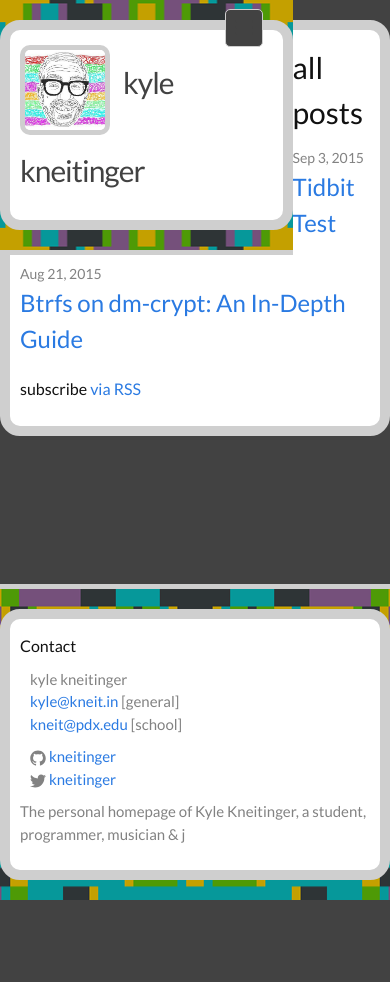
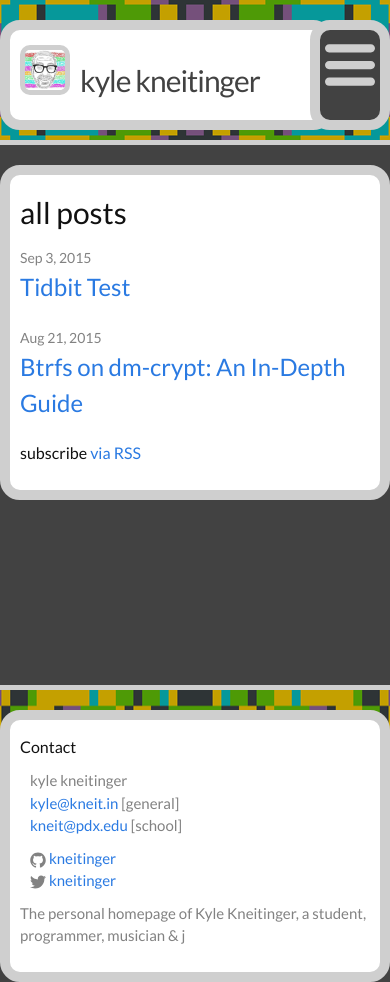
Before and after one commit to kneitinger/kneitinger.github.io, a Jekyll site: the page built from index.html, in a window 390 px wide. Built offline with Jekyll 4.4.1, drawn with Linux system fonts in a browser that asks for light colours; before the commit the page ends 900 px from its top, so only the background shows below that.

Commit message:
mobile fixes

```diff
--- a/_includes/header.html
+++ b/_includes/header.html
@@ -2,7 +2,7 @@
 
   <div class="wrapper">
 
-      <a class="site.icon"><img src="{{ site.baseurl }}/css/specs.jpg" width="80" height="80">
+      <a class="site-icon"><img src="{{ site.baseurl }}/css/specs.jpg" width="80" height="80">
     <a class="site-title" href="{{ site.baseurl }}/">{{ site.title }}</a>
 
     <nav class="site-nav">
--- a/_sass/_layout.scss
+++ b/_sass/_layout.scss
@@ -25,9 +25,15 @@
     position: relative;
 
     @include media-query($on-palm) {
-        min-height: 70px;
-        width: 75%;
-        float: left;
+        .wrapper{
+            img {
+                width: 40px;
+                height: auto;
+            }
+            height: 60px;
+            width: 75%;
+            float: left;
+            }
 
     }
 }
@@ -72,28 +78,29 @@
 
     @include media-query($on-palm) {
         position: absolute;
-        top: 9px;
-        right: 30px;
+        top: $spacing-unit;
+        right: 0px;
+        //right: 30px;
         background-color: $background-color;
-        border: 1px solid $grey-color-light;
-        border-radius: 5px;
+        border: 10px solid $grey-color-light;
+        border-radius: 20px;
         text-align: right;
 
         .menu-icon {
             display: block;
             float: right;
-            width: 36px;
-            height: 26px;
+            width: 60px;
+            height: 80px;
             line-height: 0;
             padding-top: 10px;
             text-align: center;
 
             > svg {
-                width: 18px;
-                height: 15px;
+                width: 50px;
+                height: 50px;
 
                 path {
-                    fill: $grey-color-dark;
+                    fill: $grey-color-light;
                 }
             }
         }
@@ -109,6 +116,7 @@
         }
 
         .page-link {
+            color: $grey-color-light;
             display: block;
             padding: 5px 10px;
         }
@@ -263,6 +271,11 @@ position:absolute;
 }
 
 @include media-query($on-palm) {
+    .site-footer {
+        height: 170px;
+        min-height: 0px;
+    }
+
     .footer-col {
         float: none;
         width: -webkit-calc(100% - (#{$spacing-unit} / 2));
```
